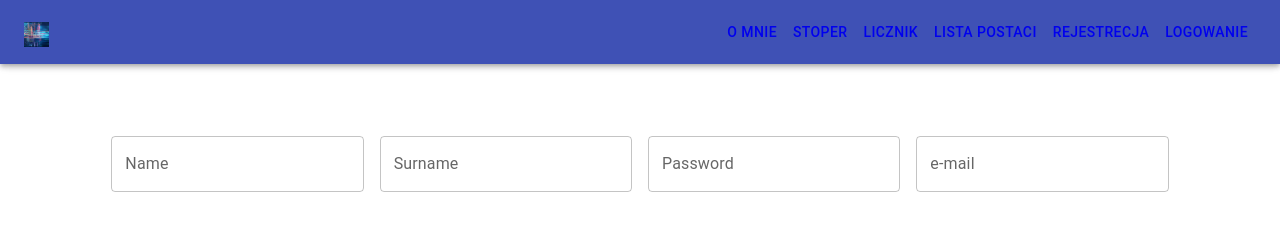
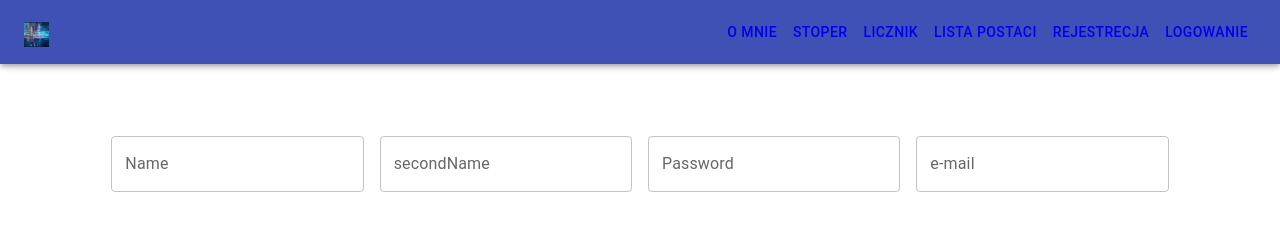
Before and after one commit to lukaszkot13/projekt-na-praktyki, a React (Create React App) app in the folder projekt/: page /rejestracja in a window 1280 px wide. Shown: the top 242 px of the page. Built offline with nearby package versions, Linux system fonts and the light colour scheme; data requests are answered from the project's data file.

Commit message:
zmiany rejestracja

```diff
--- a/projekt/db.json
+++ b/projekt/db.json
@@ -1,5 +1,5 @@
 {
-  "dane": [
+	"users": [
 		{
 			"name": "Mateusz",
 			"lastName": "Gabriel",
@@ -7,11 +7,10 @@
 			"password": "haslo123"
 		},
 		{
-      "id": "ddd",
-      "Name": "ddd",
-      "Surname": "sss",
-      "email": "sss",
-      "password": "sss"
+			"name": "Łukasz",
+			"lastName": "Kotowski",
+			"email": "tesssst@test.pl",
+			"password": "haslo12311"
 		}
 	]
 }
--- a/projekt/src/page/Rejestracja.js
+++ b/projekt/src/page/Rejestracja.js
@@ -3,6 +3,7 @@ import * as React from "react";
 import { Box, Button } from "@mui/material";
 import TextField from "@mui/material/TextField";
 import axios from "axios";
+import { useState, useEffect } from "react";
 
 const Header = styled.form`
 	margin-top: 10%;
@@ -20,15 +21,32 @@ const ButtonClick = styled.form`
 `;
 
 function Rejestracja() {
-  const DodajOsobe = () => {
+	const [users, setUsers] = useState(null);
+	const [name, setName] = useState("");
+	const [surname, setSurname] = useState("");
+	const [email, setEmail] = useState("");
+	const [password, setPassword] = useState("");
+
+	useEffect(() => {
+		axios.get("http://localhost:3000/users").then((res) => {
+			setUsers(res.data);
+		});
+	}, []);
+
+	const changeName = (event) => setName(event.target.value);
+	const changeSurname = (event) => setSurname(event.target.value);
+	const changeEmail = (event) => setEmail(event.target.value);
+	const changePassword = (event) => setPassword(event.target.value);
+
+	const DodajOsobe = (users) => {
 		const example = {
-      id: "{}",
-      Name: "{}",
-      Surname: "{}",
-      email: "{}",
-      password: "{}",
+			name: name,
+			surname: surname,
+			email: email,
+			password: password,
 		};
-    axios.post(`http://localhost:3000/dane`, example);
+
+		axios.post(`http://localhost:3000/users`, example);
 	};
 
 	return (
@@ -43,20 +61,40 @@ function Rejestracja() {
 					autoComplete="off"
 				>
 					<div>
-            <TextField Name id="Name" label="Name" />
-            <TextField Surname id="Surname" label="Surname" />
 						<TextField
+							Name
+							id="Name"
+							label="Name"
+							onChange={changeName}
+						/>
+						<TextField
+							secondName
+							id="secondName"
+							label="secondName"
+							onChange={changeSurname}
+						/>
+						<TextField
+							Password
 							id="password"
 							label="Password"
 							type="password"
-              autoComplete="password"
+							onChange={changePassword}
 						/>
-            <TextField id="email" label="e-mail" />
+						<TextField
+							Email
+							id="email"
+							label="e-mail"
+							onChange={changeEmail}
+						/>
 					</div>
 				</Box>
 			</Header>
 			<ButtonClick>
-        <Button onClick={DodajOsobe} variant="contained" disableElevation>
+				<Button
+					onClick={DodajOsobe}
+					variant="contained"
+					disableElevation
+				>
 					Zarejestruj
 				</Button>
 			</ButtonClick>
```
Lines whose indentation alone changed are shown as unchanged.
